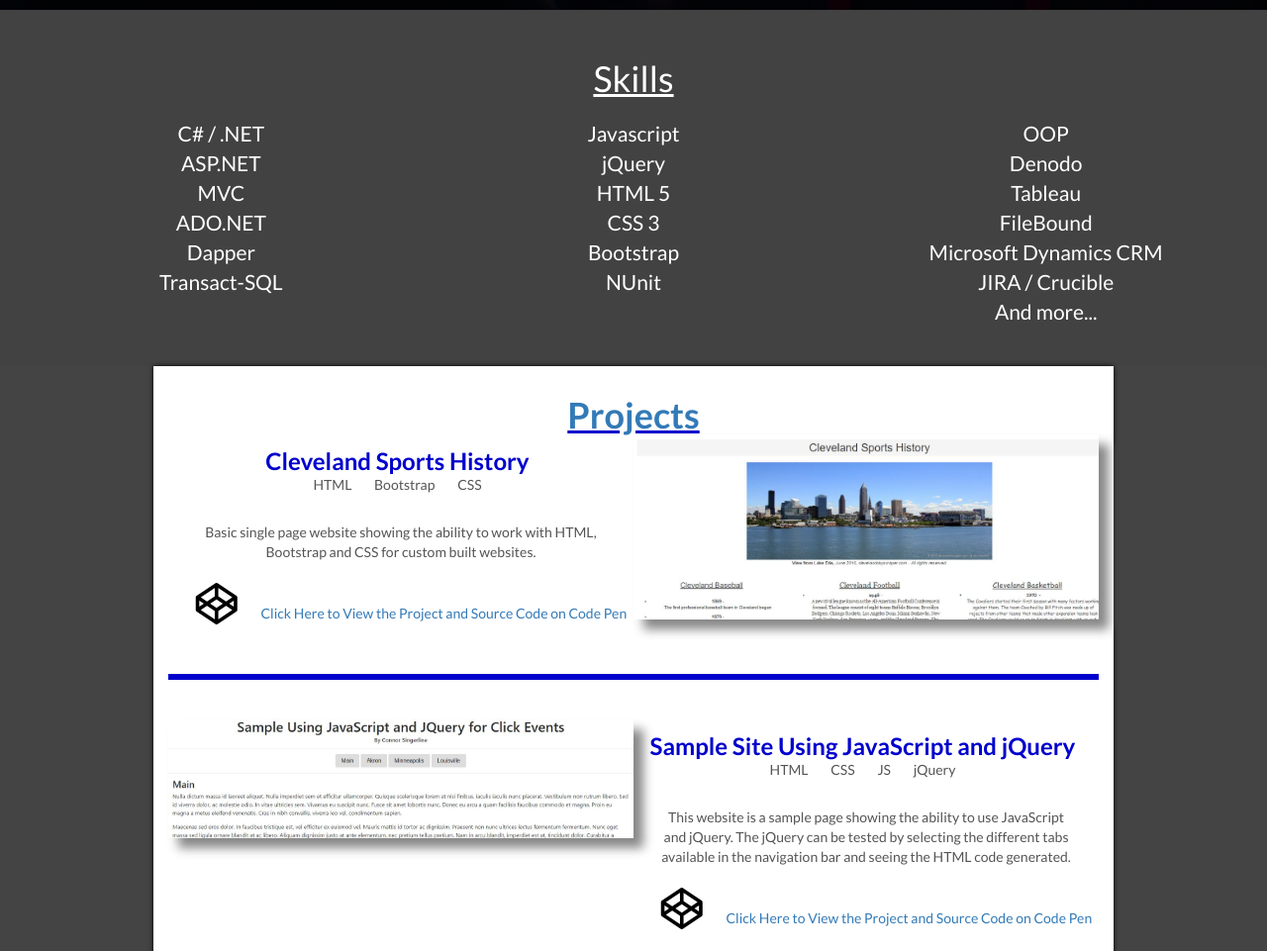
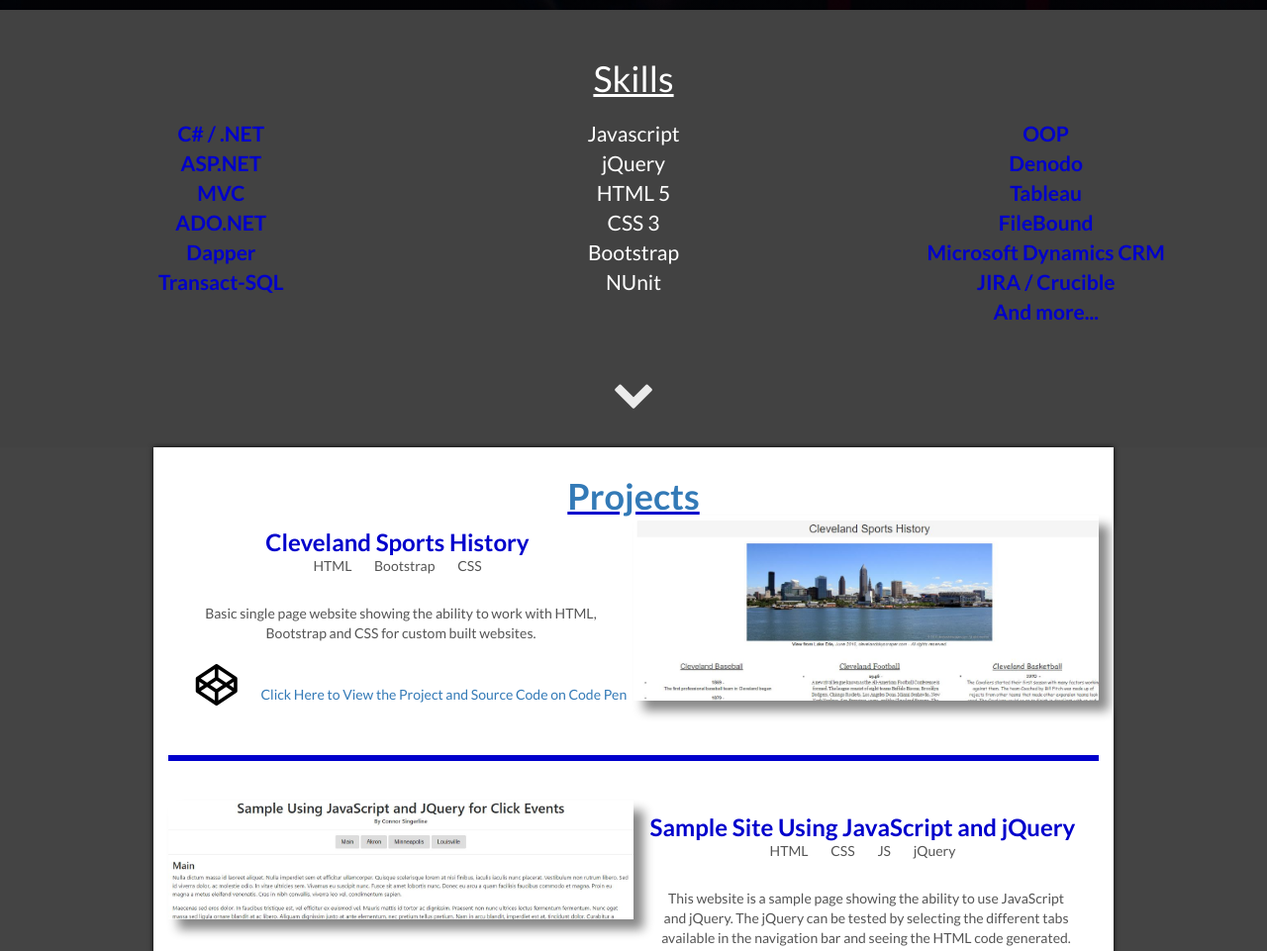
Before and after one commit to csingerline/csingerline, a plain HTML site: page index.html in a window 1280 px wide. Shown: the part 740-1701 px from the top of the page at 99% size. Drawn offline with nearby package versions, Linux system fonts and the light colour scheme; some packages are replaced by stand-ins of ours; a script that the page names is missing.

Commit message:
Color Change 4.4.17

```diff
--- a/index.html
+++ b/index.html
@@ -69,8 +69,6 @@
             <h3 class="inline uppercase">C# / .NET</h3><br />
             <h3 class="inline underline uppercase">Developer</h3>
         </div>
-        <!--<h4 class="">Responsive and tasteful website design.</h4>
-        <h4 class="">Elegant back end solutions.</h4>-->
         <div class="slideInDown bounceMargin">
             <a class="downArrow" href="#skills"><i class="fa fa-3x fa-chevron-down"></i></a>
         </div>
@@ -106,10 +104,13 @@
                 <!--<div class="inline">
                     <h1 class="blue">Skills</h1>
                 </div>-->
-                <div class="col-xs-6 col-sm-4 whitetxt"><p>C# / .NET<br /> ASP.NET <br />MVC <br />ADO.NET<br />Dapper<br />Transact-SQL</p></div>
+                <div class="col-xs-6 col-sm-4 blue"><p>C# / .NET<br /> ASP.NET <br />MVC <br />ADO.NET<br />Dapper<br />Transact-SQL</p></div>
                 <div class="col-xs-6 col-sm-4 whitetxt"><p>Javascript <br /> jQuery <br />HTML 5 <br />CSS 3<br />Bootstrap<br />NUnit</p></div>
-                <div class="col-xs-6 col-sm-4 whitetxt"><p>OOP <br /> Denodo <br />Tableau <br />FileBound<br />Microsoft Dynamics CRM<br />JIRA / Crucible<br />And more...</p></div>
+                <div class="col-xs-6 col-sm-4 blue"><p>OOP <br /> Denodo <br />Tableau <br />FileBound<br />Microsoft Dynamics CRM<br />JIRA / Crucible<br />And more...</p></div>
             </div>
+        </div>
+        <div class="slideInDown bounceMargin">
+            <a class="downArrow" href="#projects"><i class="fa fa-3x fa-chevron-down"></i></a>
         </div>
     </section>
     <section class="container-fluid text-center bg-3 " id="projects">
@@ -181,6 +182,9 @@
                     from a SQL script. The SQL script to create the database is also available for download if requested.
                 </p>
             </div>
+        </div>
+        <div class="slideInDown bounceMargin">
+            <a class="downArrow blue" href="#skills"><i class="fa fa-3x fa-chevron-down"></i></a>
         </div>
         <br /><br />
         <div class="divide "></div>
```
